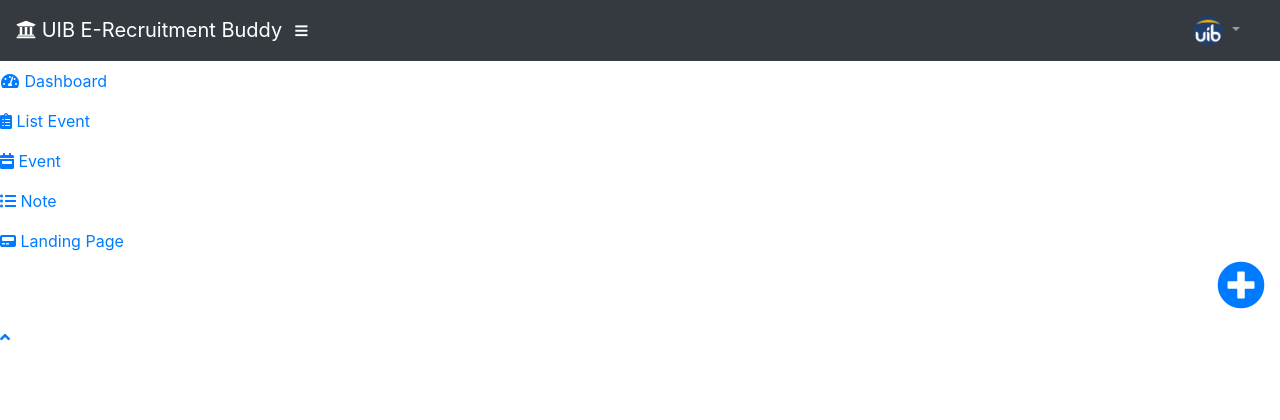
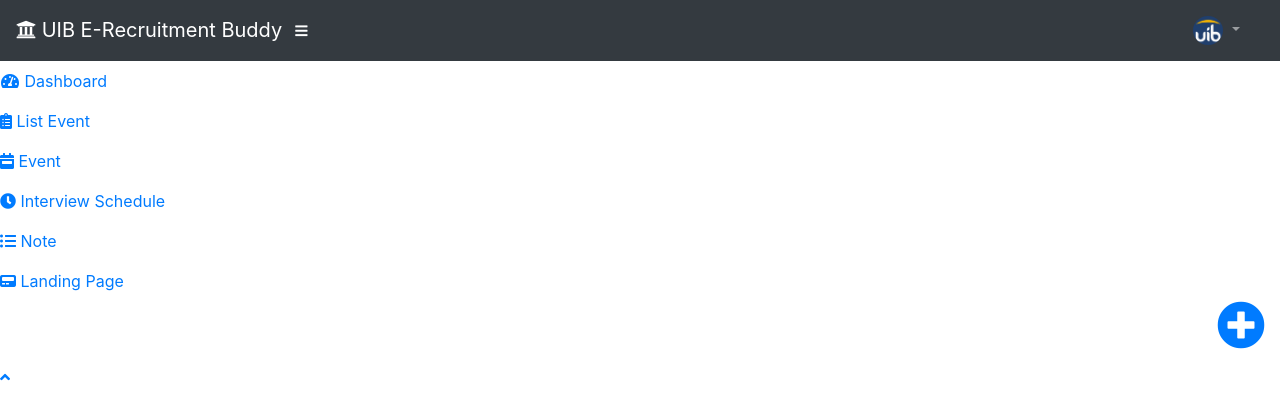
Before and after one commit to BillDelvin/uib_buddy, a CodeIgniter app: page /remake_uib_buddy/index.php/admin/note in a window 1280 px wide. Shown: the top 420 px of the page. Run offline with CodeIgniter, Linux system fonts and the light colour scheme; data that the repository does not hold is empty; some libraries are stand-ins or nearby versions.

Commit message:
adding interview schedule

```diff
--- a/application/views/admin/sidebar.php
+++ b/application/views/admin/sidebar.php
@@ -19,6 +19,12 @@
         </a>
     </li>
     <li class="nav-item">
+        <a class="nav-link" href="<?= base_url('admin/interviewSchedule'); ?>">
+            <i class="fas fa-clock"></i>
+            <span>Interview Schedule</span>
+        </a>
+    </li>
+    <li class="nav-item">
         <a class="nav-link" href="<?= base_url('admin/note'); ?>">
             <i class="fas fa-list-ul"></i>
             <span>Note</span>
```
